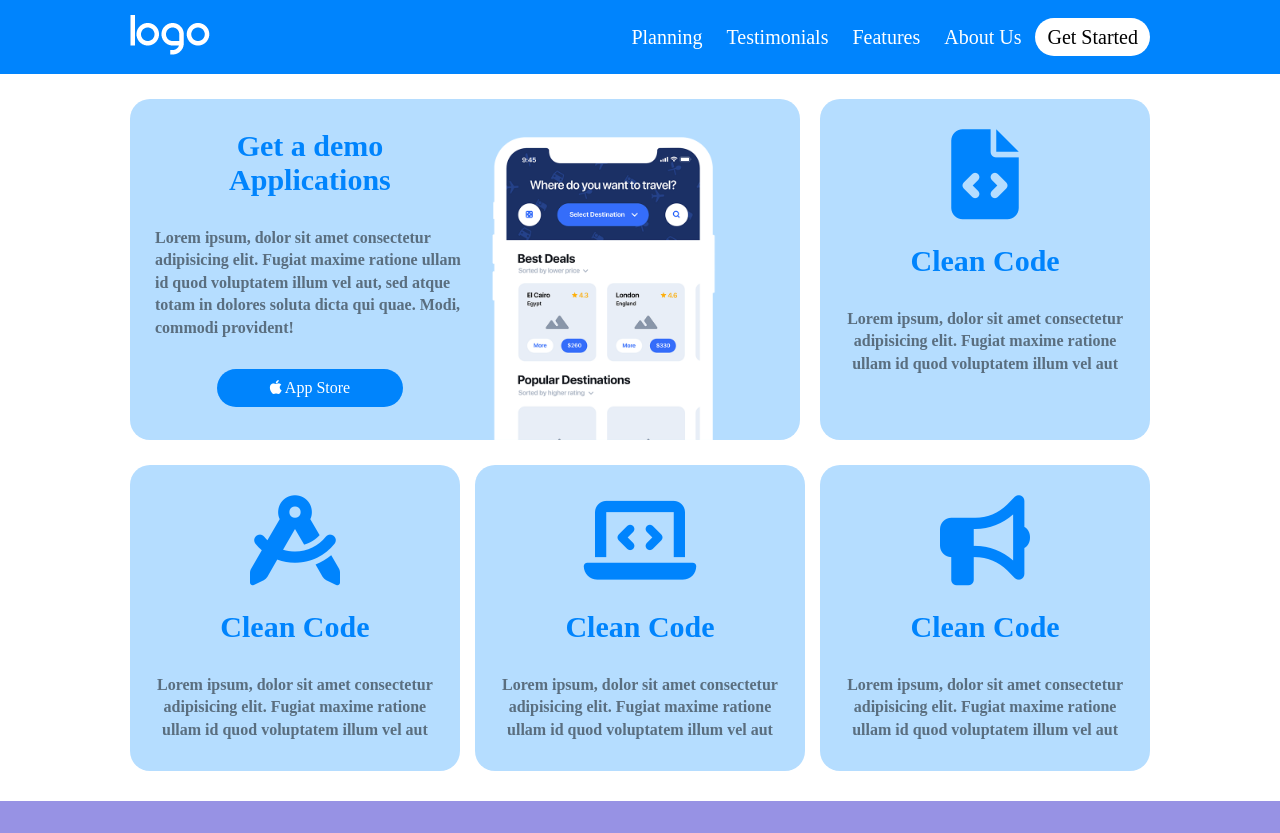
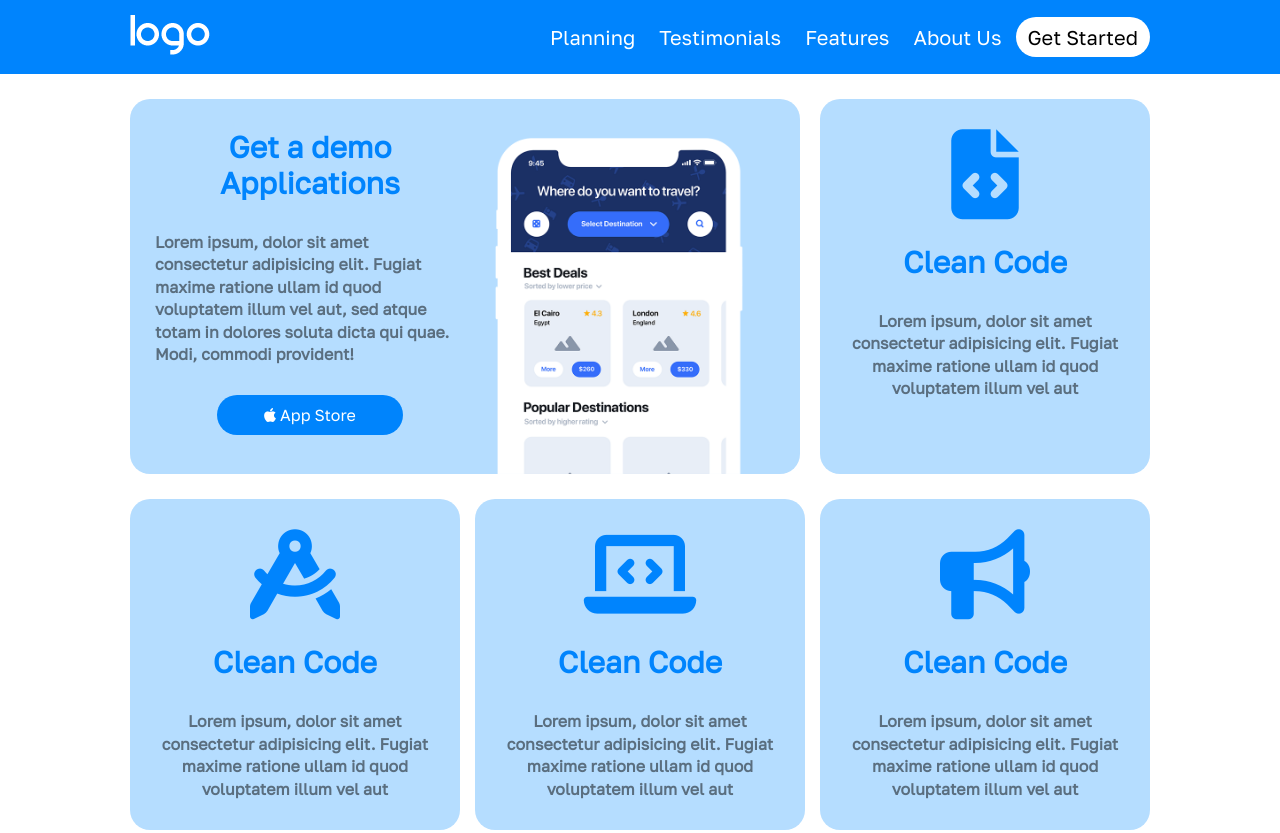
Before and after one commit to andreamastro98/htmlcss-responsive-layout, a plain HTML site: page index.html in a window 1280 px wide. Shown: the top 833 px of the page. Drawn offline with Linux system fonts and the light colour scheme.

Commit message:
Cambio Font e completamento refactoring

```diff
--- a/assets/css/style.css
+++ b/assets/css/style.css
@@ -1,3 +1,5 @@
+@import url('https://fonts.googleapis.com/css2?family=Golos+Text&display=swap');
+
 *{
     margin: 0;
     padding: 0;
@@ -7,6 +9,10 @@
 .container{
     max-width: 1100px;
     margin: 0 auto;
+}
+
+body{
+    font-family: 'Golos Text', sans-serif;
 }
 
 .center{
@@ -72,6 +78,8 @@ nav{
     margin-bottom: 40px;
 }
 
+/******** sezione header + nav *********/
+
 header{
     background-color: #0084FD;
     padding: 15px 0px;
@@ -122,6 +130,8 @@ nav{
     padding: 8px 12px;
 }
 
+/******** sezione demo applications *********/
+
 #demo-applications{
     display: flex;
     flex-wrap: wrap;
@@ -167,7 +177,7 @@ nav{
 }
 
 .card-blue div img{
-    width: 90%;
+    width: 100%;
     display: block;
 }
 
@@ -178,6 +188,8 @@ nav{
     color: #0084fd;
     margin-bottom: 25px;
 }
+
+/******** sezione strategic planning *********/
 
 #strategic-planning{
     display: flex;
@@ -235,6 +247,8 @@ nav{
     text-decoration: none;
 }
 
+/******** sezione testimonials ********/
+
 #testimonials{
     text-align: center;
     padding-top: 60px;
@@ -290,6 +304,7 @@ blockquote:after{
     color: white;
 }
 
+/********* sezione benefits **********/
 
 #benefits{
     background-color: #9792e4;
@@ -348,6 +363,8 @@ blockquote:after{
     border-radius: 20px;
 }
 
+/********** sezione about us **********/
+
 #about-us{
     padding-top: 2rem;
     padding-bottom: 2rem;
@@ -398,6 +415,8 @@ blockquote:after{
     border-radius: 20px;
 }
 
+/********* virgolette su img tonda **********/
+
 #quotes-img-about-us{
     position: relative;
 }
@@ -409,6 +428,8 @@ blockquote:after{
     font-size: 4rem;
     color: #9792E4;
 }
+
+/********** sezione it's free ***********/
 
 #its-free{
     padding-top: 3rem;
@@ -466,6 +487,8 @@ blockquote:after{
     color: #d5d4f4;
 }
 
+/******** sezione footer ***********/
+
 footer{
     padding-top: 3rem;
     padding-bottom: 3rem;
@@ -490,7 +513,7 @@ footer p a{
         MEDIA QUERY
  *************************/
 
-/********* tablet ********/
+/********* Tablet ********/
 
  @media screen and (min-width: 480px){
     #demo-applications{
```
